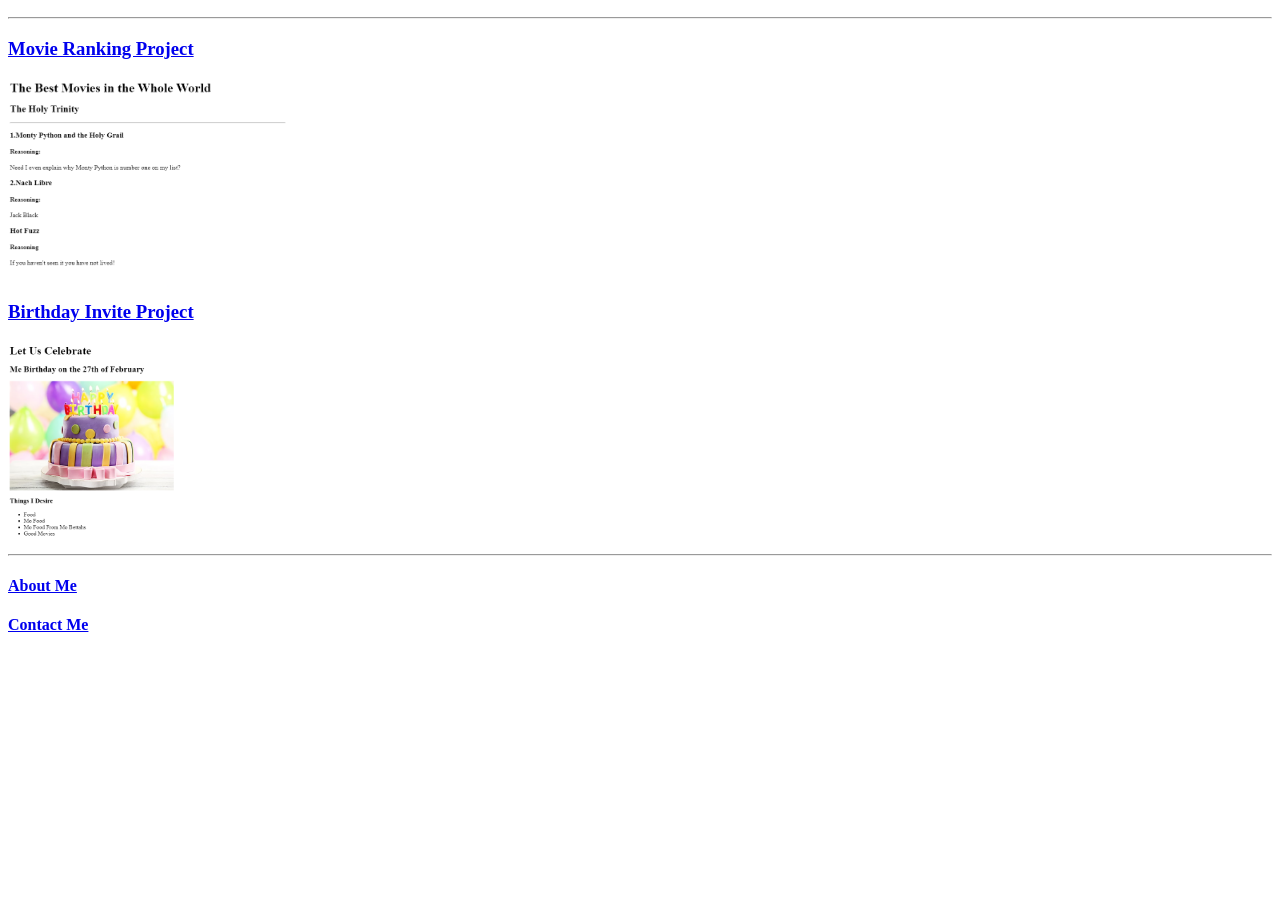
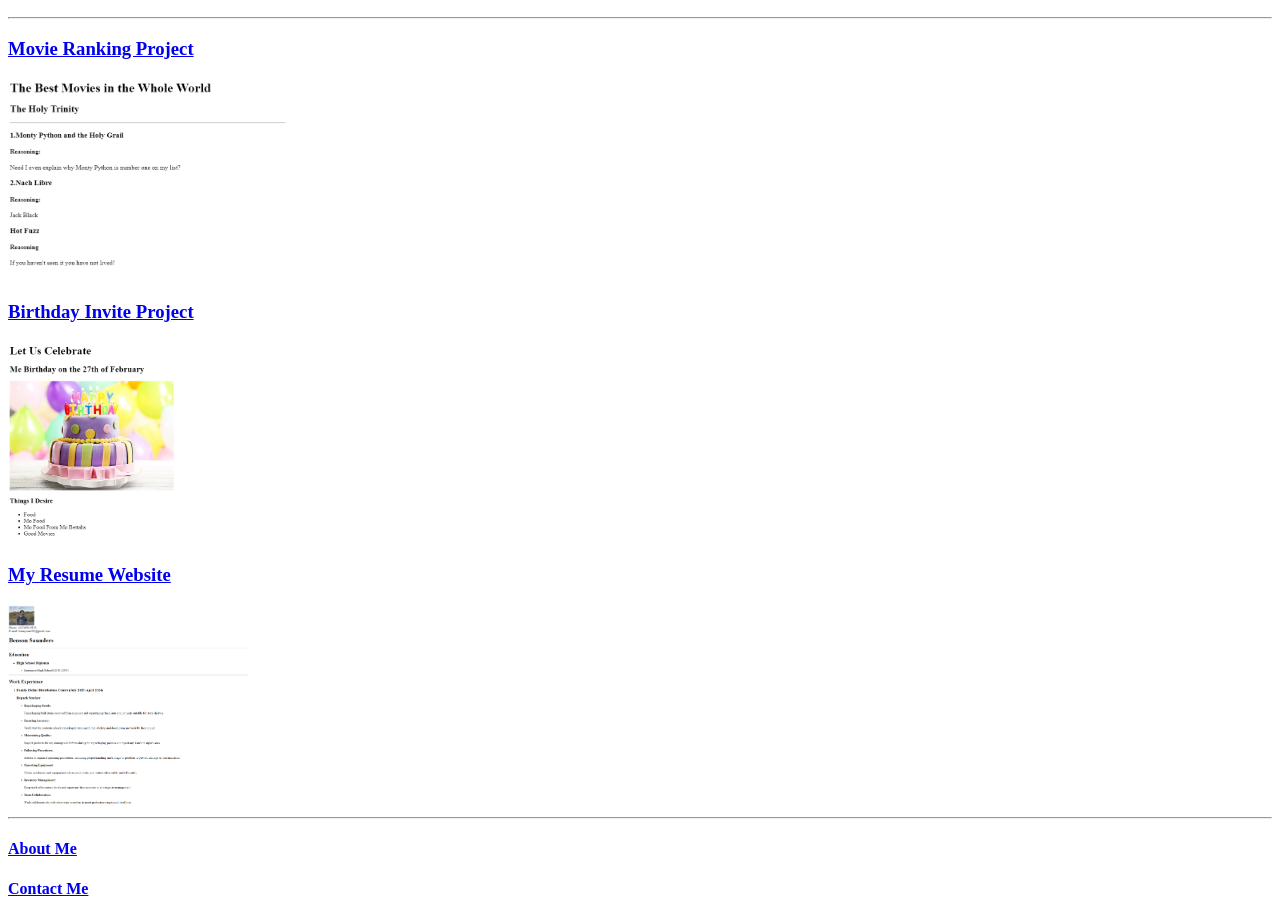
Before and after one commit to bennyson/html-portfolio, a plain HTML site: page index.html in a window 1280 px wide. Shown: the part 110-1029 px from the top of the page. Before the commit the page ends 800 px from the top, so only its background shows below. Drawn offline with Linux system fonts and the light colour scheme.

Commit message:
Add files via upload

```diff
--- a/index.html
+++ b/index.html
@@ -13,6 +13,8 @@
     <img src="./assets/images/Movies screeen shot.png" alt="The best movies ever made website" height="200"/>
     <h3><a href="./public/birthday-invite.html">Birthday Invite Project</a></h3>
     <img src="./assets/images/Birthday Invite Screen Shot.png" alt="My birthday invite website" height="200"/>
+    <h3><a href="https://bennyson.github.io/html-resume/">My Resume Website</a></h3>
+    <img src="./assets/images/My online resume screenshot.png" alt="My resume website" height="200"/>
     <hr/>
     <h4><a href="./public/about.html">About Me</a></h4>
     <h4><a href="./public/contact.html">Contact Me</a></h4>
```
Also changed, not shown: assets/images/My online resume screenshot.png (added).
